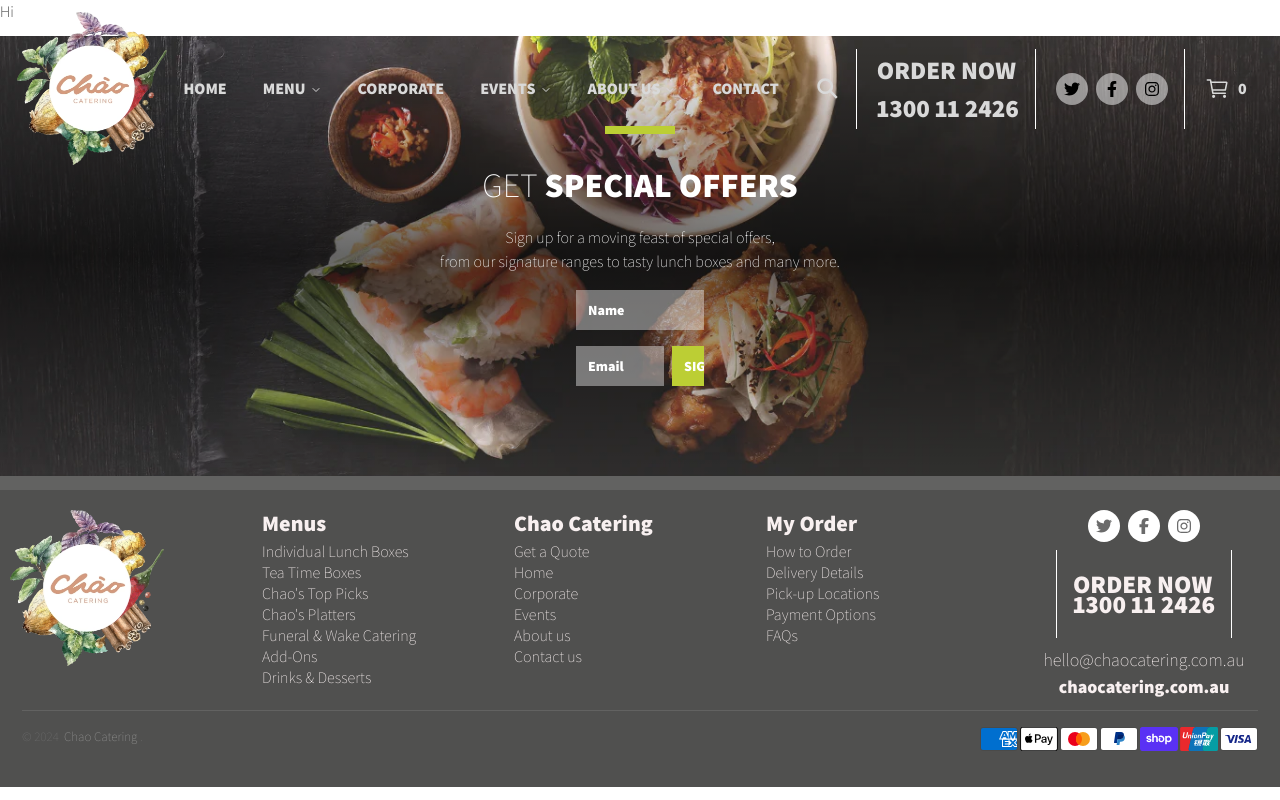
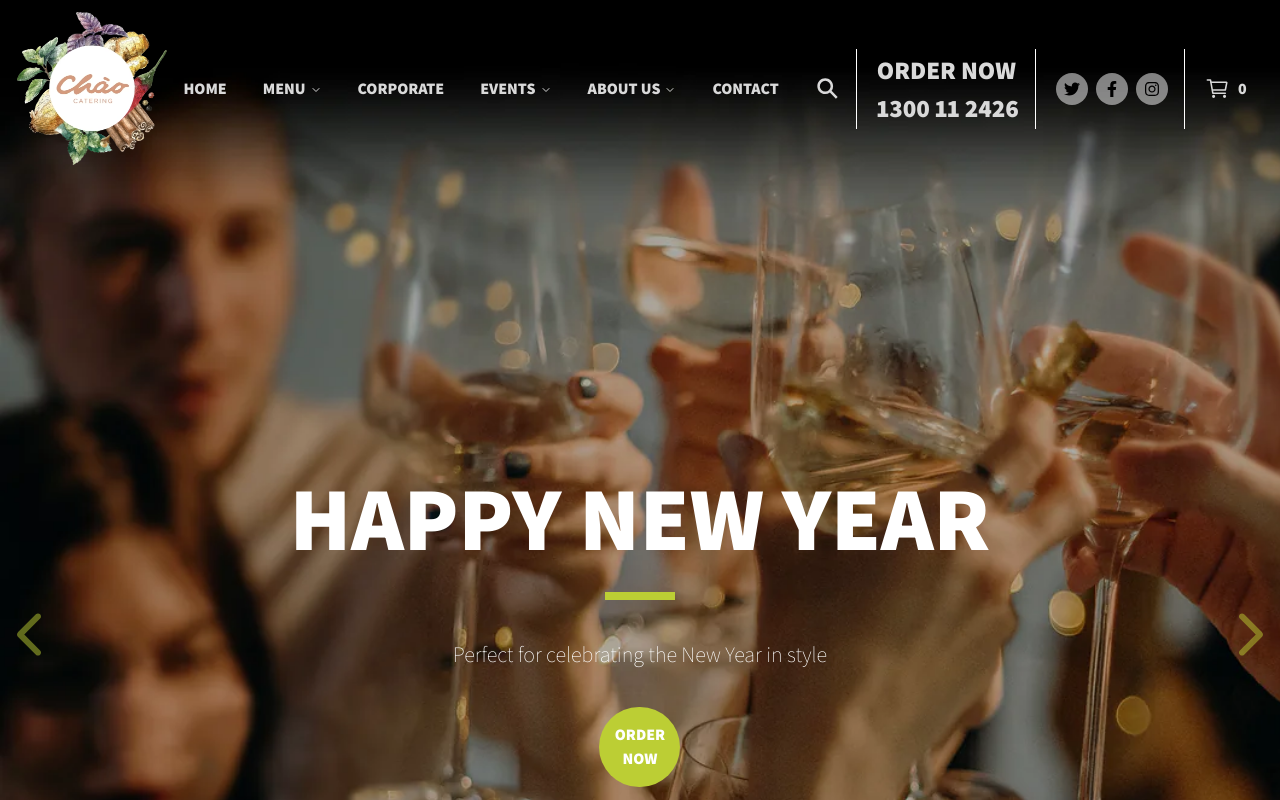
Before and after one commit to ryodocoder1997/crypto-landing-page, a Next.js app: page / in a window 1280 px wide. Shown: the top 800 px of the page. Built offline with nearby package versions, Linux system fonts and the light colour scheme; what tailwindcss-animated would draw is missing.

Commit message:
feat: add carousel to homepage

```diff
--- a/public/images/index.ts
+++ b/public/images/index.ts
@@ -21,5 +21,6 @@
     feedback3: `${path}/feedback3.webp`,
     aboutUs: `${path}/about_us1.jpg`,
     howItWork: `${path}/side-img-how-it-work.webp`,
-    contact: `${path}/contact.webp`
+    contact: `${path}/contact.webp`,
+    home1: `${path}/home1.webp`
   };
--- a/src/app/corporate/page.tsx
+++ b/src/app/corporate/page.tsx
@@ -2,6 +2,7 @@
 import { images } from "@/public/images/index";
 import NavbarIndicator from "@/shared/components/Navbar/NavbarIndicator";
 import Link from "next/link";
+import Feedback from "@/shared/components/Feedback/Feedback";
 
 const classes = {
   link: "font-bold text-project-primary hover:text-black",
@@ -158,6 +159,7 @@
           </div>
         </div>
       </div>
+      <Feedback />
     </div>
   );
 };
--- a/src/app/page.tsx
+++ b/src/app/page.tsx
@@ -1,3 +1,78 @@
+"use client";
+
+import {
+  Carousel,
+  CarouselContent,
+  CarouselItem,
+  CarouselNext,
+  CarouselPrevious,
+} from "@/components/ui/carousel";
+import Link from "next/link";
+import { images } from "@/public/images";
+import Autoplay from "embla-carousel-autoplay";
+
 export default function Home() {
-  return <h1>Hi</h1>;
+  return (
+    <Carousel
+      className="w-full"
+      opts={{
+        loop: true,
+      }}
+      plugins={[
+        Autoplay({
+          delay: 4000,
+          stopOnInteraction: false,
+        }),
+      ]}
+    >
+      <CarouselContent>
+        <CarouselItem>
+          <div
+            className="relative flex justify-center items-center bg-[#666] h-[79.3125rem] bg-cover bg-no-repeat z-[1]"
+            style={{ backgroundImage: `url(${images.home1})` }}
+          >
+            <div className="flex flex-col justify-center items-center animate-fade-down animate-duration-[1000ms]">
+              <div className="text-center text-[5.625rem] uppercase font-extrabold leading-[4.375rem] text-white">
+                HAPPY NEW YEAR
+              </div>
+              <div className="h-[.5rem] w-[4.375em] mt-[2.5rem] bg-[#bcce34] mb-[1.5625rem]" />
+              <p className="text-[1.375rem] leading-[1.625rem] mt-[1rem] mb-[2.5rem] text-white">
+                Perfect for celebrating the New Year in style
+              </p>
+              <Link
+                href="/events/happy-new-year"
+                className="flex items-center justify-center bg-project-primary text-white uppercase rounded-full w-[5.0625rem] h-[5rem] px-5 font-bold text-center hover:text-[#333] transition-colors duration-300"
+              >
+                Order Now
+              </Link>
+            </div>
+          </div>
+        </CarouselItem>
+        <CarouselItem>
+          <div
+            className="relative flex justify-center items-center bg-[#666] h-[79.3125rem] bg-cover bg-no-repeat z-[1]"
+            style={{ backgroundImage: `url(${images.home1})` }}
+          >
+            <div className="flex flex-col justify-center items-center animate-fade-down animate-duration-[1000ms]">
+              <div className="text-center text-[5.625rem] uppercase font-extrabold leading-[4.375rem] text-white">
+                HAPPY NEW YEAR
+              </div>
+              <div className="h-[.5rem] w-[4.375em] mt-[2.5rem] bg-[#bcce34] mb-[1.5625rem]" />
+              <p className="text-[1.375rem] leading-[1.625rem] mt-[1rem] mb-[2.5rem] text-white">
+                Perfect for celebrating the New Year in style
+              </p>
+              <Link
+                href="/events/happy-new-year"
+                className="flex items-center justify-center bg-project-primary text-white uppercase rounded-full w-[5.0625rem] h-[5rem] px-5 font-bold text-center hover:text-[#333] transition-colors duration-300"
+              >
+                Order Now
+              </Link>
+            </div>
+          </div>
+        </CarouselItem>
+      </CarouselContent>
+      <CarouselPrevious className="absolute top-1/2 left-0 [&::before]:left-0" />
+      <CarouselNext className="absolute top-1/2 right-0 [&::before]:right-0" />
+    </Carousel>
+  );
 }
--- a/src/app/shared/components/Feedback/Feedback.scss
+++ b/src/app/shared/components/Feedback/Feedback.scss
@@ -58,6 +58,7 @@
     width: 4rem;
     height: 100%;
     border-radius: unset;
+    opacity: 0.5;
     z-index: 1;
 
     svg {
@@ -78,6 +79,7 @@
     }
 
     &:hover {
+      opacity: 1;
       &::before {
         opacity: 0.3;
       }
--- a/src/app/shared/components/Footer/Footer.tsx
+++ b/src/app/shared/components/Footer/Footer.tsx
@@ -9,7 +9,7 @@
 
 export const Footer = () => {
   return (
-    <div className="flex flex-col w-full justify-center pt-3 items-center footer-container">
+    <div className="flex flex-col w-full justify-center items-center footer-container">
       {/* --- SPECIAL OFFERS --- */}
       <div
         className="special-offer-container"
--- a/src/components/ui/button.tsx
+++ b/src/components/ui/button.tsx
@@ -4,7 +4,7 @@
 import { cn } from "@/public/lib/utils";
 
 const buttonVariants = cva(
-  "inline-flex items-center justify-center gap-2 whitespace-nowrap rounded-md text-sm font-medium ring-offset-background transition-colors focus-visible:outline-none focus-visible:ring-2 focus-visible:ring-ring focus-visible:ring-offset-2 disabled:pointer-events-none disabled:opacity-50 [&_svg]:pointer-events-none [&_svg]:size-4 [&_svg]:shrink-0",
+  "inline-flex items-center justify-center gap-2 whitespace-nowrap rounded-md text-sm font-medium ring-offset-background transition-colors focus-visible:outline-none focus-visible:ring-2 focus-visible:ring-ring focus-visible:ring-offset-2 disabled:pointer-events-none disabled:opacity-50", //[&_svg]:pointer-events-none [&_svg]:size-4 [&_svg]:shrink-0
   {
     variants: {
       variant: {
--- a/src/components/ui/carousel.tsx
+++ b/src/components/ui/carousel.tsx
@@ -8,6 +8,8 @@
 
 import { cn } from "@/public/lib/utils";
 import { Button } from "./button";
+
+const CHEVRON_BTN_CLASSNAME = `bg-[unset] border-none text-project-primary w-[4rem] h-full rounded-none opacity-50 z-[1] [&>svg]:w-[3rem] [&>svg]:h-[3rem] [&:hover]:bg-transparent [&:hover]:text-project-primary [&:hover]:opacity-100 [&::before]:content-[''] [&::before]:w-full [&::before]:h-full [&::before]:absolute [&::before]:top-0 [&::before]:bg-black [&::before]:opacity-0 [&::before]:transition-opacity [&::before]:duration-300 [&::before]:z-[-1] [&:hover::before]:opacity-30 `;
 
 type CarouselApi = UseEmblaCarouselType[1];
 type UseCarouselParameters = Parameters<typeof useEmblaCarousel>;
@@ -210,7 +212,8 @@
         orientation === "horizontal"
           ? "-left-12 top-1/2 -translate-y-1/2"
           : "-top-12 left-1/2 -translate-x-1/2 rotate-90",
-        className
+        className,
+        CHEVRON_BTN_CLASSNAME
       )}
       disabled={!canScrollPrev}
       onClick={scrollPrev}
@@ -239,7 +242,8 @@
         orientation === "horizontal"
           ? "-right-12 top-1/2 -translate-y-1/2"
           : "-bottom-12 left-1/2 -translate-x-1/2 rotate-90",
-        className
+        className,
+        CHEVRON_BTN_CLASSNAME
       )}
       disabled={!canScrollNext}
       onClick={scrollNext}
```
Also changed, not shown: public/images/shared/home1.webp (added).
